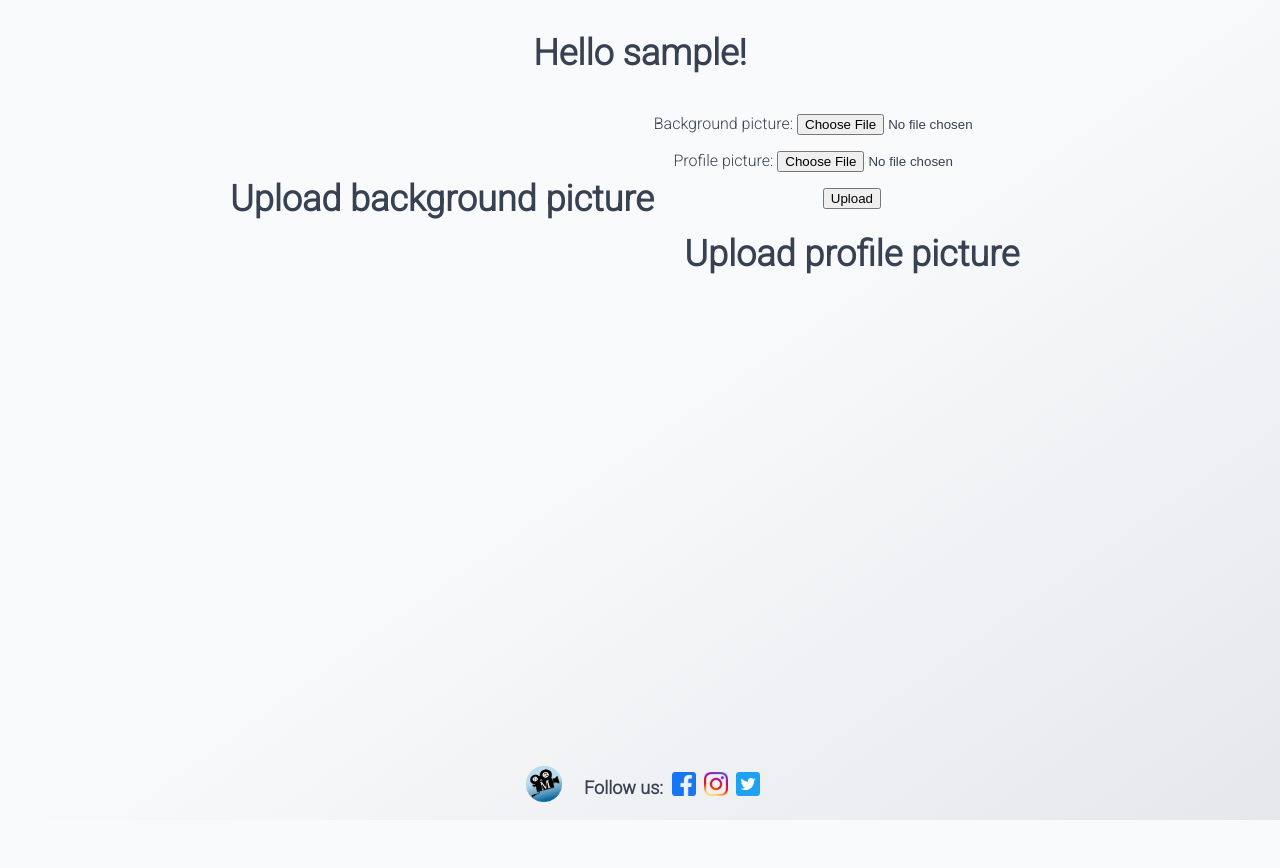
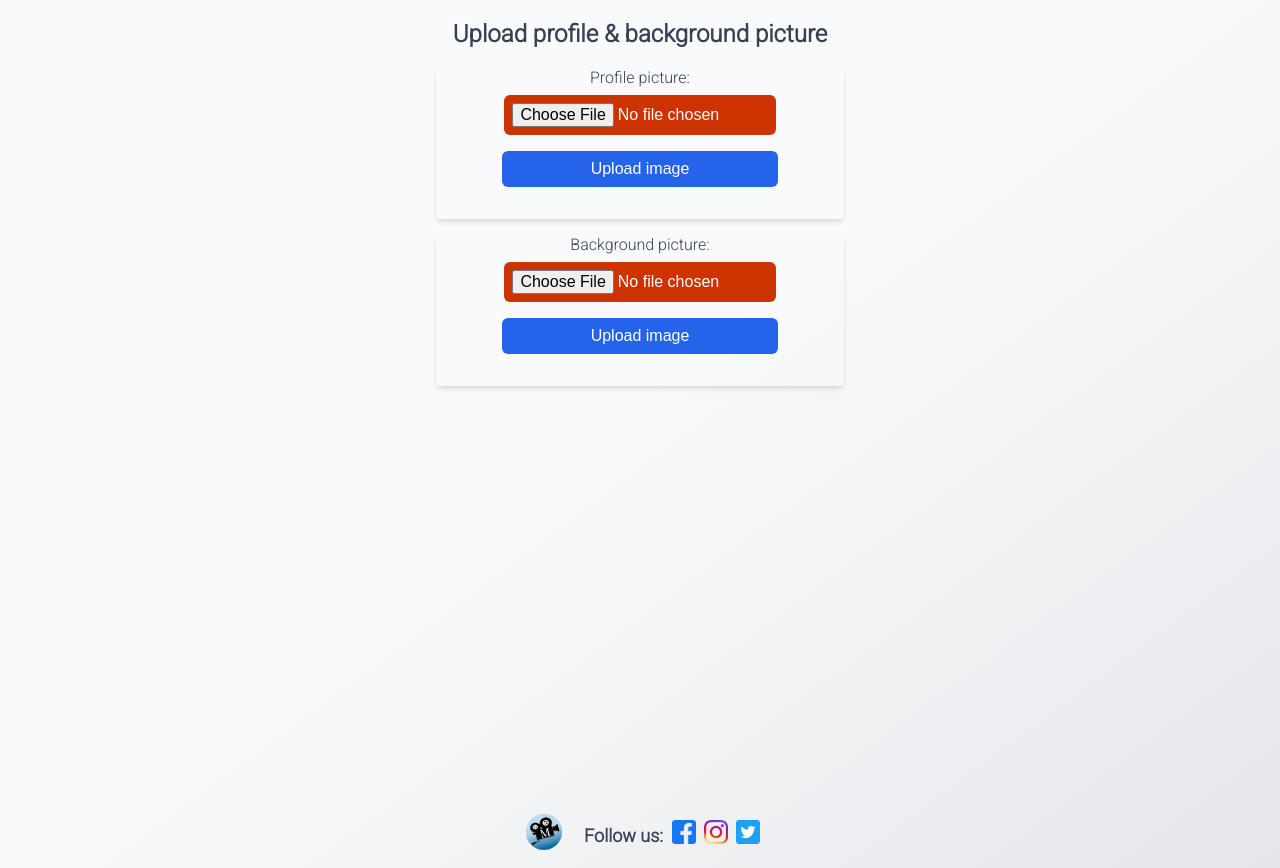
Before and after one commit to M-O-R-F-E-U-S-Z/MORFEUSZ, a Django app: template users/templates/users/upload_images.html in a window 1280 px wide. Shown: the part 85-953 px from the top of the page. Before the commit the page ends 905 px from the top, so only its background shows below. Run offline with Django 3.2, Linux system fonts and the light colour scheme; the template is opened without the code that fills it: values that come from a table or form of the project are taken from there, others are empty; the visitor is signed in with stand-in values (Sample User, id 1); parts of the project's set-up code (start-up, migrations or seed data) failed here and were passed over.

Commit message:
last layout changes

```diff
--- a/morfeusz_app/templates/morfeusz_app/base.html
+++ b/morfeusz_app/templates/morfeusz_app/base.html
@@ -55,7 +55,6 @@
       </div>
     </header>
     <div class="main-content">
-      <h1 id="hello">Hello {{ user.username }}!</h1>
       <div class="main-content-cards">
         {% block content %}{% endblock content%}
       </div>
--- a/morfeusz_app/templates/morfeusz_app/home.html
+++ b/morfeusz_app/templates/morfeusz_app/home.html
@@ -1,6 +1,7 @@
 {% extends "morfeusz_app/base.html" %} {% block content %}
 <div>
   {% if user.is_authenticated %}
+  <h1 id="hello">Hello {{ user.username }}!</h1>
   <div class="card" style="background-color: white">
     <h1 style="font-size: x-large">Groups</h1>
     <p style="margin-bottom: 2rem; width: 80%">
--- a/static/css/base.css
+++ b/static/css/base.css
@@ -227,7 +227,7 @@ h1 {
   width: 80%;
   padding: 0.5rem;
   border-width: 1px;
-  borer-color: transparent;
+  border-color: transparent;
   font-size: 1.25rem;
   border-radius: 0.375rem;
   font-weight: 600;
@@ -237,6 +237,10 @@ h1 {
 }
 
 #btn-link-blue:hover {
+  background-color: rgba(29, 78, 216);
+}
+
+.cls-form > button :hover {
   background-color: rgba(29, 78, 216);
 }
 
@@ -377,6 +381,26 @@ h1 {
   align-items: center;
 }
 
+input[type="file"] {
+  display: flex;
+  justify-content: center;
+  padding: 0.5rem;
+  border-width: 1px;
+  borer-color: transparent;
+  font-size: 1rem;
+  border-radius: 0.375rem;
+  font-weight: 500;
+  color: white;
+  background-color: #cc3300;
+  transition-duration: 300ms;
+  margin-top: 0.5rem;
+  width: 80%;
+}
+
+input[type="file"]:hover {
+  background-color: #b82e00;
+}
+
 @media (min-width: 1024px) {
   .wrapper {
     width: 83.333333%;
--- a/users/templates/users/profile.html
+++ b/users/templates/users/profile.html
@@ -51,14 +51,14 @@
     </div>
   </div>
 
-  <p>Background Picture:</p>
+  <p>Background Picture</p>
   <img src="{{background}}" alt="Smiley face" width="250" height="250" />
   <p>Profile Picture</p>
   <img src="{{profile_pic}}" alt="Profile pic" height="200" />
 
   <a
     id="btn-link-blue"
-    style="cursor: pointer; margin-bottom: 2rem"
+    style="cursor: pointer; margin-bottom: 2rem; margin-top: 1rem"
     href="{% url 'users:upload_images' %}"
     >Change profile and background picture</a
   >
--- a/users/templates/users/upload_images.html
+++ b/users/templates/users/upload_images.html
@@ -1,15 +1,49 @@
-{% extends "morfeusz_app/base.html" %}
-{% block content %}
-    <h1>Upload background picture</h1>
-<div class="content-section">
-    <form method="POST" enctype="multipart/form-data">
-        {% csrf_token %}
-        {{ b_form.as_p }}
-        {{ p_form.as_p }}
-        <button type="submit">Upload</button>
+{% extends "morfeusz_app/base.html" %} {% block content %}
+<div class="container">
+  <h2>Upload profile & background picture</h2>
+  <div class="centered" style="flex-direction: column">
+    <form
+      method="POST"
+      style="width: 90%"
+      enctype="multipart/form-data"
+      class="form-cls"
+    >
+      {% csrf_token %}
+      <div class="centered" style="flex-direction: column">{{ p_form }}</div>
+      <button
+        type="submit"
+        id="btn-link-blue"
+        style="
+          font-size: 1rem;
+          margin-top: 1rem;
+          font-weight: 500;
+          cursor: pointer;
+        "
+      >
+        Upload image
+      </button>
     </form>
-
-    <h1>Upload profile picture</h1>
-
+    <form
+      method="POST"
+      style="width: 90%"
+      enctype="multipart/form-data"
+      class="form-cls"
+    >
+      {% csrf_token %}
+      <div class="centered" style="flex-direction: column">{{ b_form }}</div>
+      <button
+        type="submit"
+        id="btn-link-blue"
+        style="
+          font-size: 1rem;
+          margin-top: 1rem;
+          font-weight: 500;
+          cursor: pointer;
+        "
+      >
+        Upload image
+      </button>
+    </form>
+  </div>
 </div>
 {% endblock content %}
```
Also changed, not shown: morfeusz_app/templates/morfeusz_app/manage_group.html (+21 -18 lines), morfeusz_app/templates/morfeusz_app/recomended_movies.html (+17 -13 lines).
